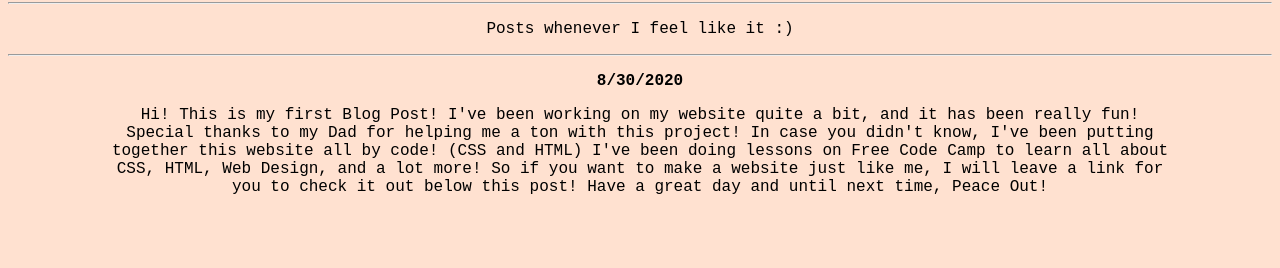
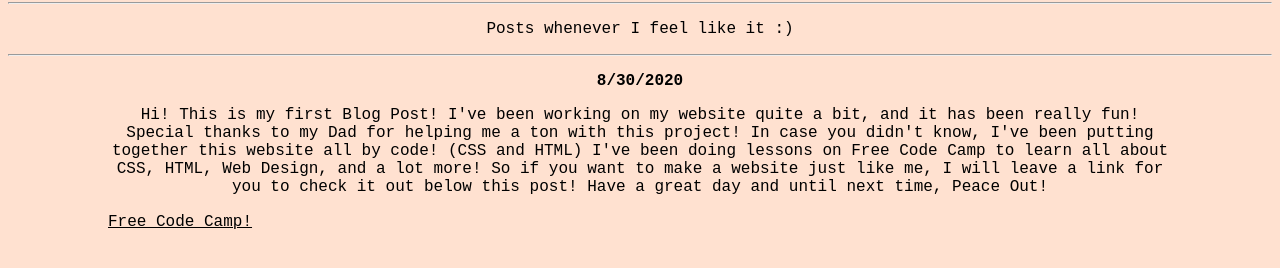
Before and after one commit to PenelopeBuda/PenelopeBuda.github.io, a plain HTML site: page blog.html in a window 1280 px wide. Shown: the part 78-346 px from the top of the page. Drawn offline with Linux system fonts and the light colour scheme.

Commit message:
code camp link

```diff
--- a/blog.html
+++ b/blog.html
@@ -28,7 +28,9 @@
         me, I will leave a link for you to check it out below this post! Have a great
         day and until next time, Peace Out! </p>
 
+        <a class="social-link" href="https://www.freecodecamp.org/" target="_blank">Free Code Camp!</a>
     </div>
+
 
 
   </section>
```
